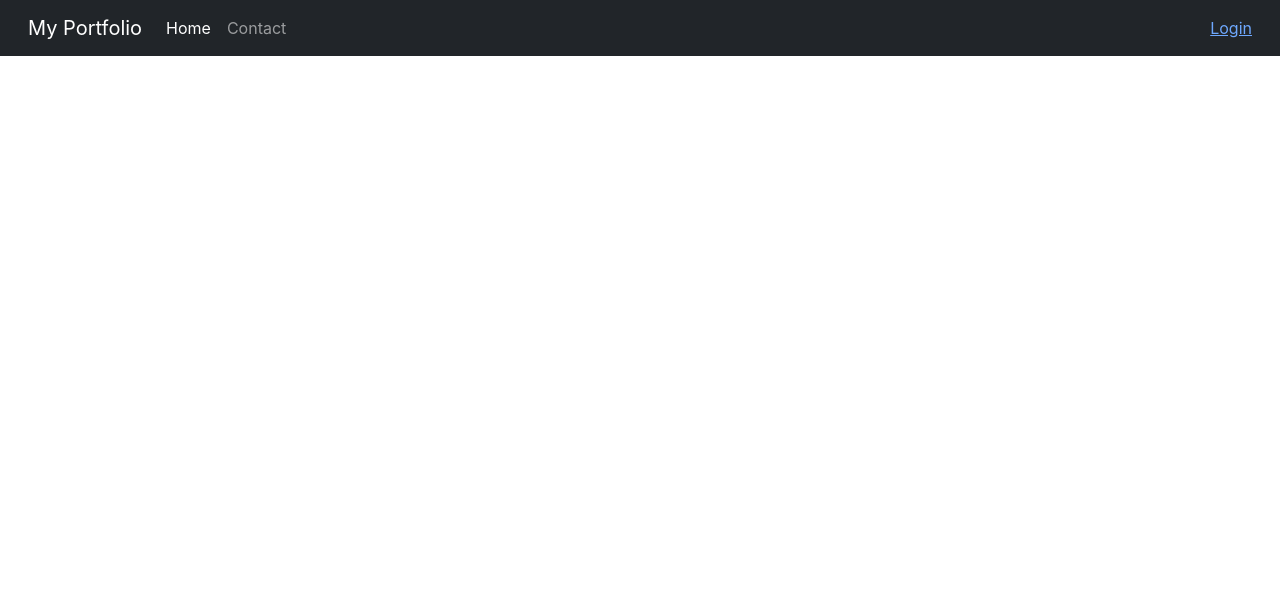
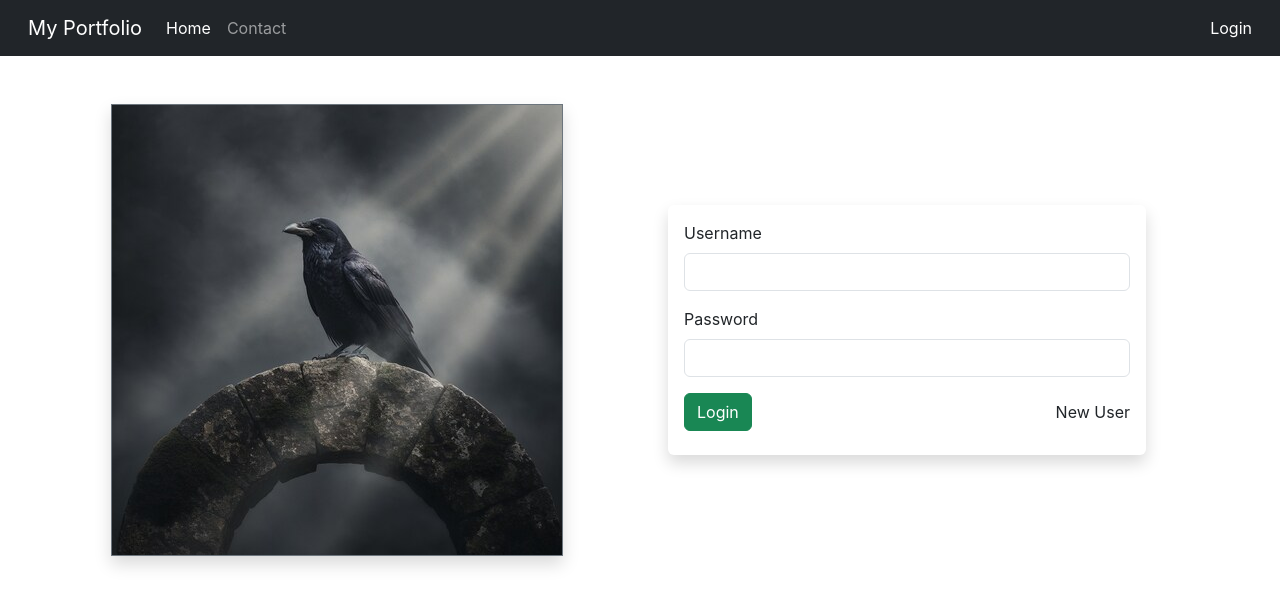
Before and after one commit to meabhishekgupta/login-portfolio, a React (Create React App) app: page / in a window 1280 px wide. Shown: the top 606 px of the page. Built offline with nearby package versions, Linux system fonts and the light colour scheme.

Commit message:
3rd commit with some changes in Login page and an image and icon added

```diff
--- a/src/App.js
+++ b/src/App.js
@@ -6,16 +6,17 @@ import About from "./Pages/About";
 import Contact from "./Pages/Contact";
 import Navbar from "./Components/Navbar";
 import Login from "./Pages/Login";
+import Undermaintenance from "./Pages/Undermaintenance";
 
 function App() {
   return (
     <BrowserRouter>
       <Navbar />
       <Routes>
-        <Route path="/" element={<Home />} />
-        <Route path="/About" element={<About />} />
-        <Route path="/Contact" element={<Contact />} />
-        <Route path="/Login" element={<Login/>}/>
+        <Route path="/Home" element={<Undermaintenance />} />
+        <Route path="/About" element={<Undermaintenance />} />
+        <Route path="/Contact" element={<Undermaintenance />} />
+        <Route path="/" element={<Login/>}/>
       </Routes>
     </BrowserRouter>
   );
--- a/src/Components/Navbar.js
+++ b/src/Components/Navbar.js
@@ -2,15 +2,18 @@ import React from 'react'
 
 export default function Navbar() {
   return (
-    <nav class="navbar navbar-expand-lg bg-dark px-3" data-bs-theme="dark">
+    <nav class="navbar navbar-expand-lg bg-dark px-3 mb-5" data-bs-theme="dark">
       <div class="container-fluid">
         <a class="navbar-brand" href="/">
           My Portfolio
         </a>
+        <button class="navbar-toggler" type="button" data-bs-toggle="collapse" data-bs-target="#navbarSupportedContent" aria-controls="navbarSupportedContent" aria-expanded="false" aria-label="Toggle navigation">
+      <span class="navbar-toggler-icon"></span>
+    </button>
         <div class="collapse navbar-collapse" id="navbarSupportedContent">
           <ul class="navbar-nav me-auto mb-2 mb-lg-0">
             <li class="nav-item">
-              <a class="nav-link active" aria-current="page" href="/">
+              <a class="nav-link active" aria-current="page" href="/Home">
                 Home
               </a>
             </li>
@@ -20,7 +23,7 @@ export default function Navbar() {
               </a>
             </li>
           </ul>
-          <a href='/Login'>Login</a>
+          <a className='text-white text-decoration-none' href='/'>Login</a>
         </div>
       </div>
     </nav>
--- a/src/Pages/Login.js
+++ b/src/Pages/Login.js
@@ -1,9 +1,15 @@
 import { useState } from "react";
+import loginPageImg from "../images/login-page-image.png";
 
 export default function () {
-  const [newUser,setNewUser] = useState(true);
+  const [newUser, setNewUser] = useState(false);
   return (
     <div className="container">
+      <div className="row align-items-center">
+        <div className="col d-flex justify-content-center">
+          <img className="border border-secondary shadow" src={loginPageImg} alt="loginPageImage" />
+        </div>
+        <div className="col px-5">
           {newUser ? (
             <form className="m-3 p-3 shadow rounded">
               <div className="mb-3">
@@ -14,13 +20,25 @@ export default function () {
               </div>
               <div className="mb-3">
                 <label className="form-label" for="password">
-              Password
+                  Create Password
+                </label>
+                <input className="form-control" type="password" />
+              </div>
+              <div className="mb-3">
+                <label className="form-label" for="password">
+                  Re-enter Password
                 </label>
                 <input className="form-control" type="password" />
               </div>
               <div className="mb-2 d-flex justify-content-between align-items-center">
-            <button className="btn btn-success">Login</button>
-            <a onClick={()=>{setNewUser(!newUser)}}>New User</a>
+                <button className="btn btn-success">Register</button>
+                <a
+                  onClick={() => {
+                    setNewUser(!newUser);
+                  }}
+                >
+                  Already have an account
+                </a>
               </div>
             </form>
           ) : (
@@ -38,11 +56,19 @@ export default function () {
                 <input className="form-control" type="password" />
               </div>
               <div className="mb-2 d-flex justify-content-between align-items-center">
-            <button className="btn btn-success">Register</button>
-            <a onClick={()=>{setNewUser(!newUser)}}>Already have an account</a>
+                <button className="btn btn-success">Login</button>
+                <a
+                  onClick={() => {
+                    setNewUser(!newUser);
+                  }}
+                >
+                  New User
+                </a>
               </div>
             </form>
           )}
         </div>
+      </div>
+    </div>
   );
 }
--- /dev/null
+++ b/src/Pages/Undermaintenance.js
@@ -0,0 +1,10 @@
+import React from 'react'
+import maintenanceImg from '../images/maintenance-icon.png';
+export default function
+() {
+  return (
+    <div className='d-flex justify-content-center'>
+        <img src={maintenanceImg} alt="Under maintenance"/>
+    </div>
+  )
+}
```
Also changed, not shown: src/images/login-page-image.png (added), src/images/maintenance-icon.png (added). Lines whose indentation alone changed are shown as unchanged.
